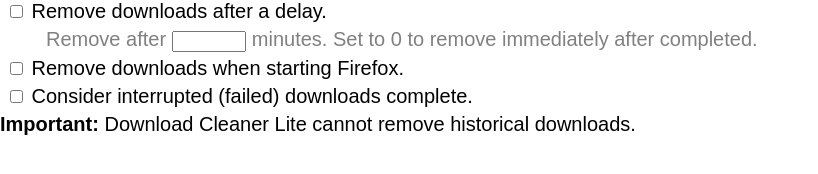
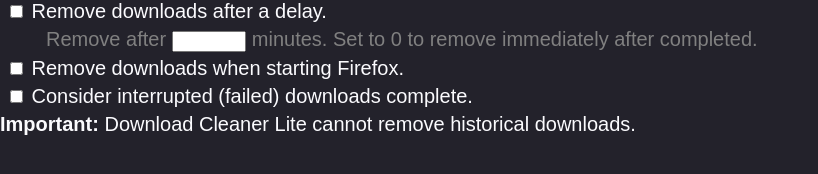
Before and after one commit to fuzzykiller/download-cleaner-lite, a website with bundled scripts: page options.html in a window 1280 px wide. Shown: the whole page, without its empty margins (0-818 px from the left). Built offline with nearby package versions, Linux system fonts and the dark colour scheme.

Commit message:
Add basic dark theme support

```diff
--- a/options.html
+++ b/options.html
@@ -7,6 +7,7 @@
       html,
       body {
         margin: 0;
+        height: 100vh;
       }
 
       body {
@@ -36,6 +37,13 @@
 
       input[type="number"] {
         width: calc(1em * 5);
+      }
+
+      @media (prefers-color-scheme: dark) {
+        body {
+          background: rgb(35, 34, 43);
+          color: rgb(251, 251, 254);
+        }
       }
     </style>
   </head>
```
